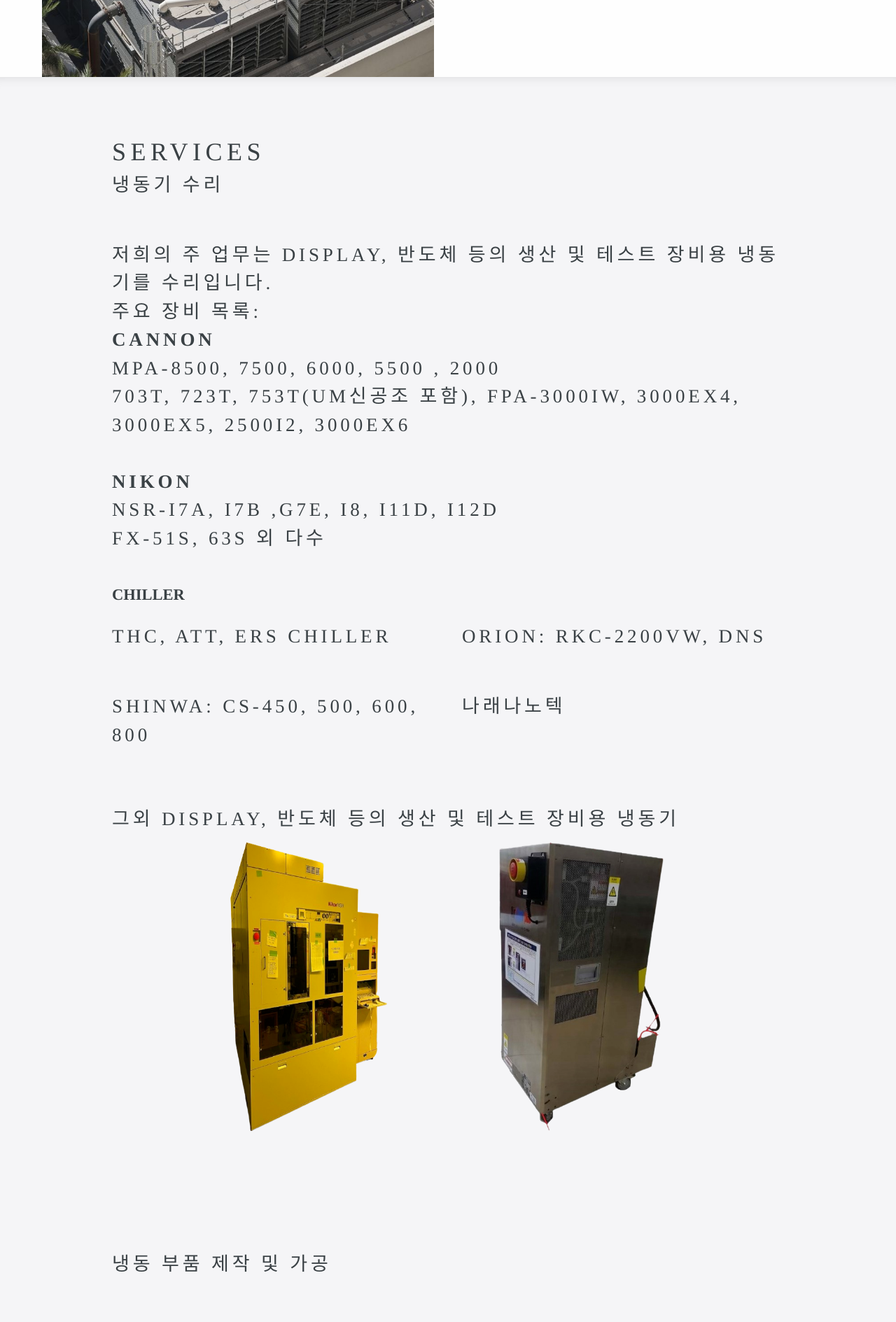
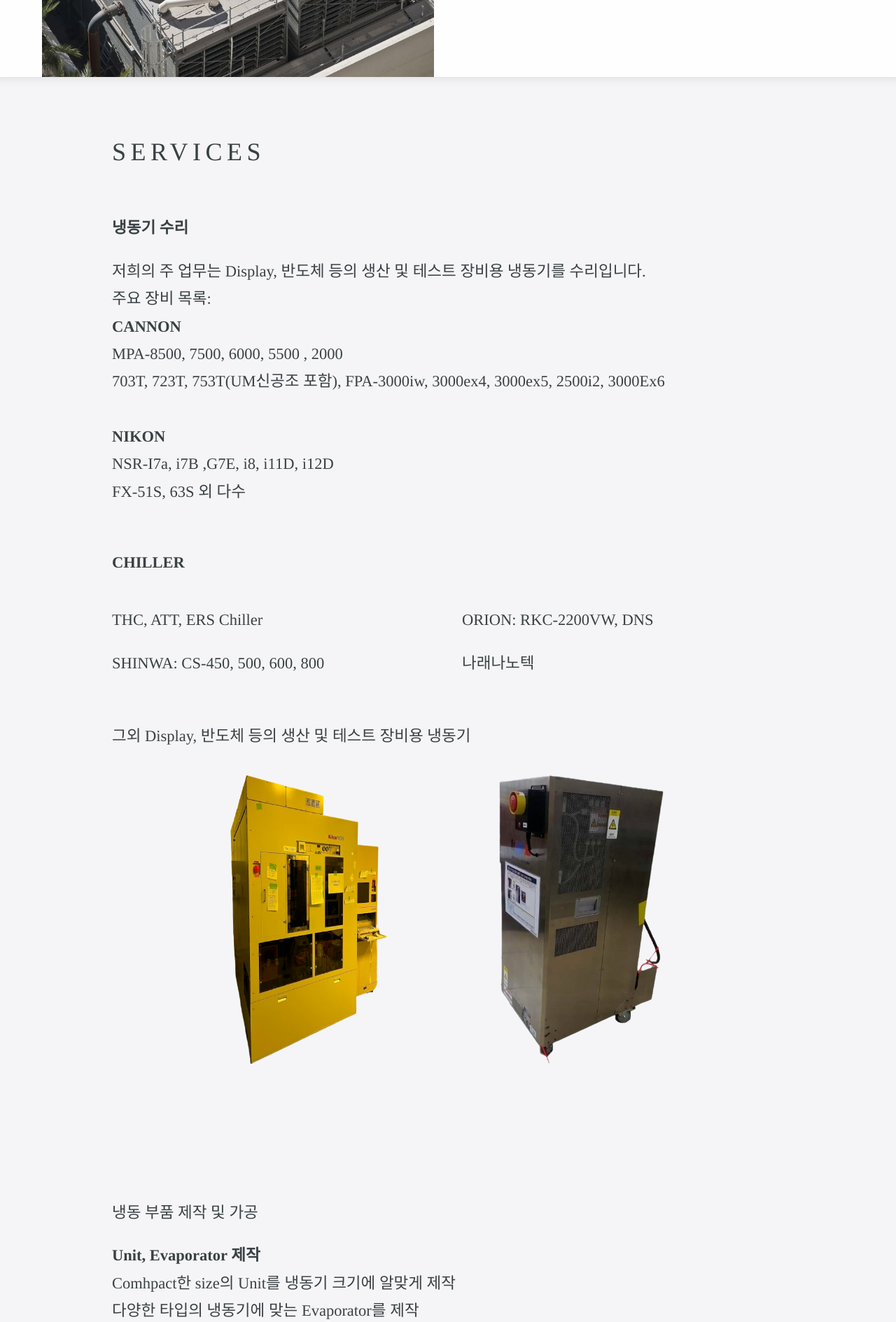
Before and after one commit to sangjoon6099/sangjoon6099.github.io, a Jekyll site: the page built from services.html, in a window 1280 px wide. Shown: the part 310-2199 px from the top of the page at 70% size. Built offline with Jekyll 4.4.1, drawn with Linux system fonts in a browser that asks for light colours; some web fonts are replaced.

Commit message:
Update services.html

```diff
--- a/services.html
+++ b/services.html
@@ -8,8 +8,9 @@ navigation_order: 3
 ---
 
 <div class="editable">
-	<b><h3>냉동기 수리</h3></b>
-	<h3 >
+	<br>
+	<p><b>냉동기 수리</b></p>
+	<p>
 	저희의 주 업무는 Display, 반도체 등의 생산 및 테스트 장비용 냉동기를 수리입니다.<br>
 	주요 장비 목록:<br>
 
@@ -19,27 +20,27 @@ navigation_order: 3
 
 	<b>NIKON</b><br>
 	NSR-I7a, i7B ,G7E, i8, i11D, i12D<br>
-	FX-51S, 63S 외 다수<br><br></h3>
+	FX-51S, 63S 외 다수<br><br></p>
 
 	<b>CHILLER</b>
 	<div class="columns">
 	<div class="column">
-	<h3 >THC, ATT, ERS Chiller </h3>
-	<h3 >SHINWA: CS-450, 500, 600, 800</h3>
+	<p >THC, ATT, ERS Chiller </p>
+	<p >SHINWA: CS-450, 500, 600, 800</p>
 	</div>
 	<div class="column">
-	<h3 >ORION: RKC-2200VW, DNS</h3>
-	<h3 >나래나노텍</h3></div></div>
+	<p >ORION: RKC-2200VW, DNS</p>
+	<p >나래나노텍</p></div></div>
 
-	<h3 >그외 Display, 반도체 등의 생산 및 테스트 장비용 냉동기</h3>
+	<p >그외 Display, 반도체 등의 생산 및 테스트 장비용 냉동기</p>
 	<img  src="../images/Nikon.png" width="25%" style="padding-left:16% ;padding-right:16%" >
 	<img class="sangjoon" src="../images/chiller-1.png" width="25%" style="padding-right:16%">
 <div style="clear:both:"></div>
 <br><br><br><br>
 
-<b><h3>냉동 부품 제작 및 가공</h3></b>
+<p>냉동 부품 제작 및 가공</p></b>
 
-<h3 ><b>Unit, Evaporator 제작</b><br>
+<p ><b>Unit, Evaporator 제작</b><br>
 
 Comhpact한 size의 Unit를 냉동기 크기에 알맞게 제작<br>
 
@@ -50,7 +51,7 @@ Comhpact한 size의 Unit를 냉동기 크기에 알맞게 제작<br>
 
 Coil형, Receiver Tank 겸용 응축기, 횡형, 판형 응축기 가공<br>
 
-Scroll, 왕복동 및 다양한 출력의 Compressor 가공 </h3>
+Scroll, 왕복동 및 다양한 출력의 Compressor 가공 </p>
 
 	<img src="../images/Unit.png" width="26%" >
 	<img src="../images/unit-2.png" width="26%" style="padding-left:2%">
@@ -59,12 +60,12 @@ Scroll, 왕복동 및 다양한 출력의 Compressor 가공 </h3>
 <div style="clear:both:"></div>
 <br><br><br><br>
 
-<b><h3>냉동기 국산화</h3></b>
+<b><p>냉동기 국산화</p></b>
 
 
-<h3 >현재 국내에서 사용되는 노광기의 냉동기는 대부분이 일제이며 국산 냉동기의 점유율은 현저히 낮습니다.<br>
+<p >현재 국내에서 사용되는 노광기의 냉동기는 대부분이 일제이며 국산 냉동기의 점유율은 현저히 낮습니다.<br>
 
-그에 맞춰 의성공조(주)는 Test 장비를 갖추어 꾸준히 냉동부품을 개발하여 국산화에 힘쓰고있습니다.</h3>
+그에 맞춰 의성공조(주)는 Test 장비를 갖추어 꾸준히 냉동부품을 개발하여 국산화에 힘쓰고있습니다.</p>
 
 
 	<img src="../images/bg-1.jpg" width="26%">
@@ -74,14 +75,14 @@ Scroll, 왕복동 및 다양한 출력의 Compressor 가공 </h3>
 <div style="clear:both:"></div>
 <br><br><br><br>
 
-<b><h3>다양한 냉동 부품 보유</h3></b>
+<b><p>다양한 냉동 부품 보유</p></b>
 
 
-<h3 >노광기, Chiller, Stepper 등 장비 운영 특성상 긴급하게 대응을 해야 하기 때문에<br>
+<p >노광기, Chiller, Stepper 등 장비 운영 특성상 긴급하게 대응을 해야 하기 때문에<br>
 
 의성공조(주)는 다양한 종류의 Compressor, 응축기 및 냉동 소모품(제수변, 팽창변, Filter Dryer, Orifice 및 다양한 Type의 Valve)을 보유하고있어서<br>
 
-장비 이상 발생시 24시간 대응이 가능 합니다.</h3>
+장비 이상 발생시 24시간 대응이 가능 합니다.</p>
 
 	<img src="../images/spareparts-4.jpg" width="26%">
 	<img src="../images/spareparts-3.png" width="26%" style="padding-left:2%">
```
